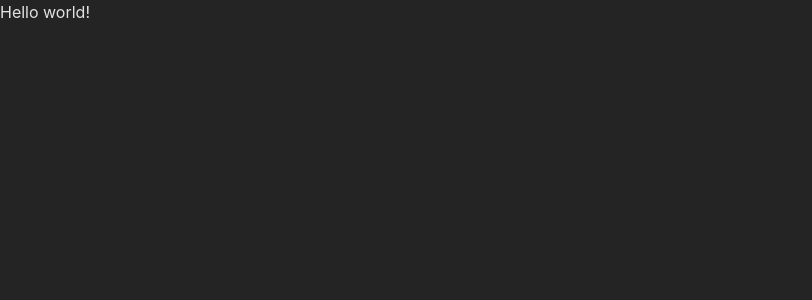
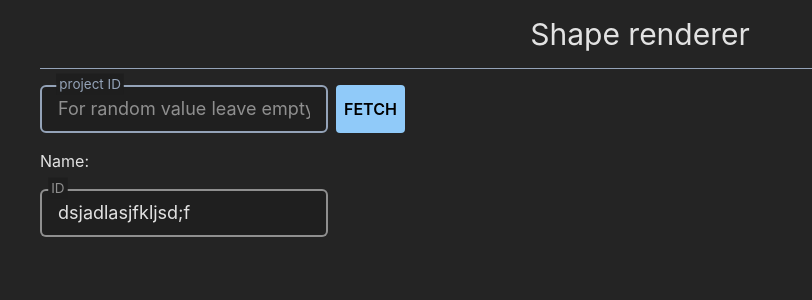
Before and after one commit to Petya29/shape-renderer, a React (Vite) app: page / in a window 1280 px wide. Shown: the top 300 px of the page, without its empty margins (0-812 px from the left). Built offline with nearby package versions, Linux system fonts and the light colour scheme.

Commit message:
Made warframe of app

```diff
--- a/src/App.tsx
+++ b/src/App.tsx
@@ -1,8 +1,22 @@
+import { Fragment } from "react";
+import { Divider } from "./components/ui/data-display";
+import { ProjectFinderForm } from "./components/partials/ProjectFinderForm";
+import { Cloth } from "./components/partials/Cloth";
+
 function App() {
   return (
-    <main>
-      Hello world!
-    </main>
+    <Fragment>
+      <nav>
+        <div className="flex justify-center p-4 text-3xl w-full">
+          <h1>Shape renderer</h1>
+        </div>
+        <Divider className="mx-10" />
+      </nav>
+      <main>
+        <ProjectFinderForm />
+        <Cloth />
+      </main>
+    </Fragment>
   )
 }
 
--- /dev/null
+++ b/src/components/partials/Cloth.tsx
@@ -0,0 +1,15 @@
+import { TextField } from "../ui/inputs";
+
+export const Cloth = () => {
+  return (
+    <div className="my-4 flex flex-col items-center md:block md:mx-10">
+        <div>Name:</div>
+        <TextField
+            className="mt-4"
+            readOnly
+            value="dsjadlasjfkljsd;f"
+            label="ID"
+        />
+    </div>
+  )
+}
--- /dev/null
+++ b/src/components/partials/ProjectFinderForm.tsx
@@ -0,0 +1,35 @@
+import { useState } from "react";
+import { Button, TextField } from "../ui/inputs";
+
+export const ProjectFinderForm = () => {
+
+    const [projectId, setProjectId] = useState<string>("");
+
+    const handleChangeProjectId = (e: React.ChangeEvent<HTMLInputElement>) => {
+        setProjectId(e.target.value);
+    }
+
+    const handleEnterPress = (e: React.KeyboardEvent<HTMLInputElement>) => {
+        if (e.key === 'Enter') handleClickAdd();
+    }
+
+    const handleClickAdd = () => {
+
+    }
+
+    return (
+        <div className="flex justify-center md:block">
+            <div className="flex justify-between gap-2 w-min my-4 md:mx-10">
+                <TextField
+                    autoFocus
+                    label="project ID"
+                    placeholder="For random value leave empty"
+                    value={projectId}
+                    onChange={handleChangeProjectId}
+                    onKeyUp={handleEnterPress}
+                />
+                <Button onClick={handleClickAdd}>Fetch</Button>
+            </div>
+        </div>
+    )
+}
--- /dev/null
+++ b/src/components/ui/data-display/Divider.tsx
@@ -0,0 +1,28 @@
+import { CSSProperties, HTMLAttributes, forwardRef } from "react";
+
+type DividerProps = {
+  color?: CSSProperties['color'],
+  borderWidth?: CSSProperties['borderWidth'],
+  borderStyle?: CSSProperties['borderStyle']
+} & HTMLAttributes<HTMLDivElement>
+
+export const Divider = forwardRef<HTMLDivElement, DividerProps>(({
+  color = '#94a3b8',
+  borderWidth = '1px',
+  borderStyle = 'solid',
+  style,
+  ...rest
+}: DividerProps, ref) => {
+  return (
+    <div
+      ref={ref}
+      style={{
+        borderColor: color,
+        borderBottomWidth: borderWidth,
+        borderStyle: borderStyle,
+        ...style
+      }}
+      {...rest}
+    />
+  )
+})
--- /dev/null
+++ b/src/components/ui/data-display/index.ts
@@ -0,0 +1,5 @@
+import { Divider } from "./Divider";
+
+export {
+    Divider
+}
--- a/src/components/ui/inputs/TextField/TextField.tsx
+++ b/src/components/ui/inputs/TextField/TextField.tsx
@@ -14,6 +14,7 @@ enum Sizes {
 }
 
 type TextFieldProps = {
+    readOnly?: boolean,
     name?: string,
     type?: HTMLInputTypeAttribute,
     label?: string,
@@ -26,6 +27,7 @@ type TextFieldProps = {
 } & HTMLAttributes<HTMLInputElement>
 
 export const TextField = forwardRef<HTMLInputElement, TextFieldProps>(({
+    readOnly = false,
     name,
     type = "text",
     label,
@@ -45,6 +47,7 @@ export const TextField = forwardRef<HTMLInputElement, TextFieldProps>(({
         <div style={styles}>
             <label className="relative">
                 <input
+                    readOnly={readOnly}
                     ref={ref}
                     type={type}
                     name={name}
--- a/src/main.tsx
+++ b/src/main.tsx
@@ -2,8 +2,8 @@ import React from 'react';
 import ReactDOM from 'react-dom/client';
 import App from './App.tsx';
 import { Provider } from 'react-redux';
+import { store } from './store/index.ts';
 import './index.css';
-import { store } from './store/index.ts';
 
 ReactDOM.createRoot(document.getElementById('root') as HTMLElement).render(
   <React.StrictMode>
```
